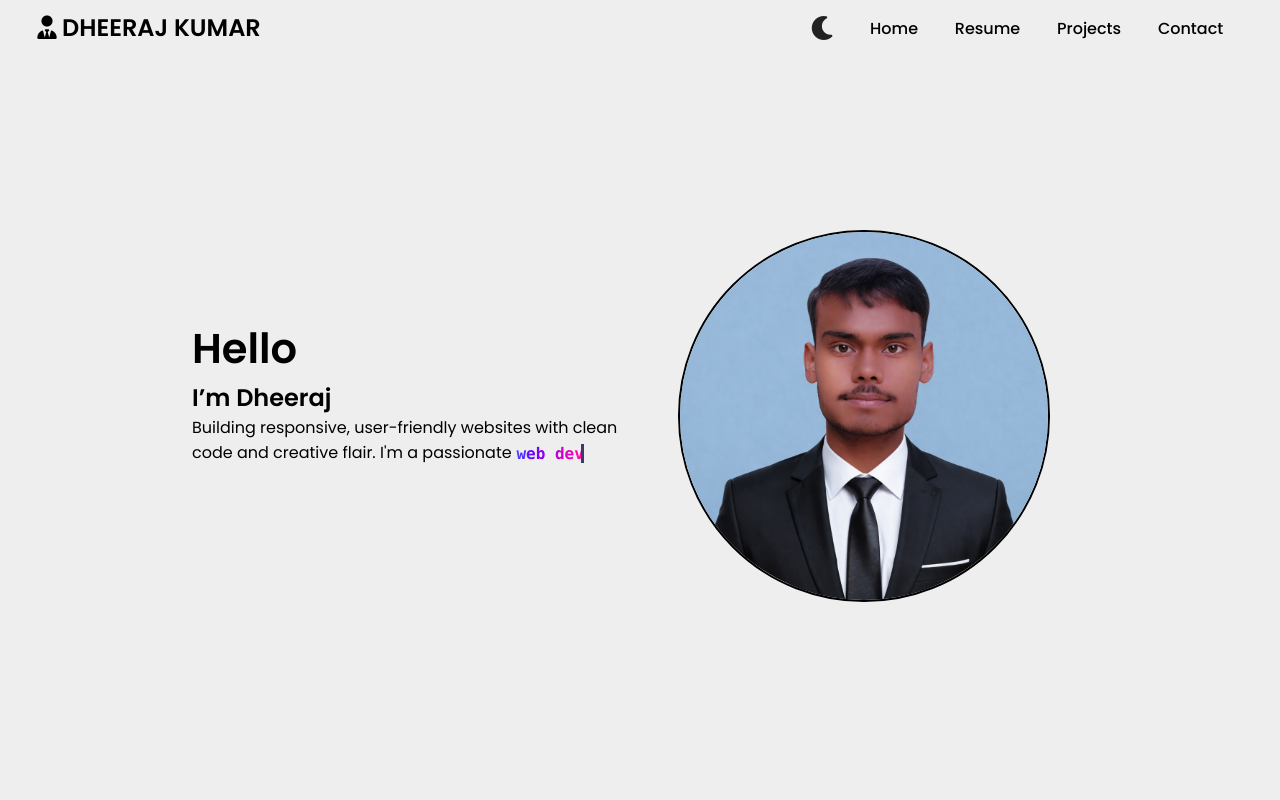
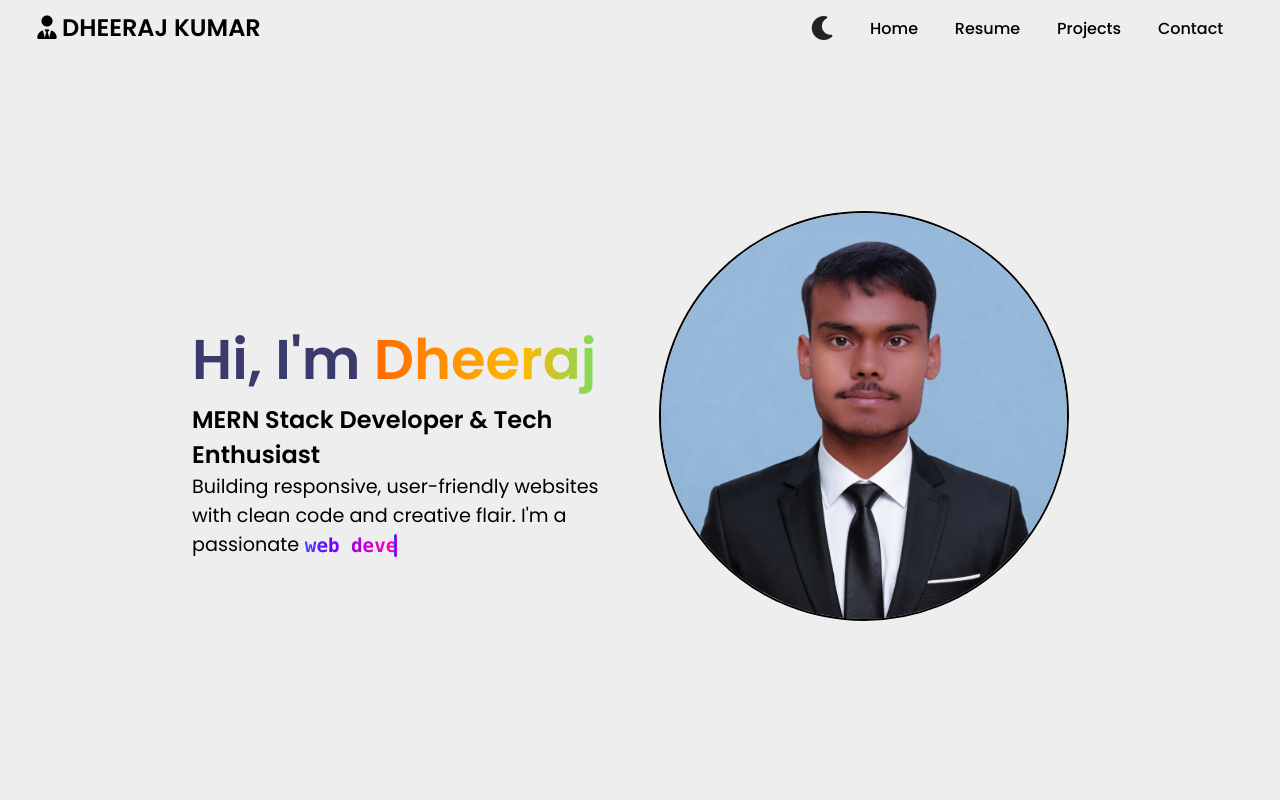
Before and after one commit to codeingmagic108/portfolieo1, a React (Create React App) app: page /Contact in a window 1280 px wide. Shown: the top 800 px of the page. Built offline with nearby package versions, Linux system fonts and the light colour scheme.

Commit message:
modify and upgrade home page

```diff
--- a/src/components/Home.js
+++ b/src/components/Home.js
@@ -9,8 +9,8 @@ export default function Home() {
     <div className={`about${isDark ? ' dark-mode' : ''}`}>
       <div className="about-box">
         <span className="left">
-          <span className="h11">Hello</span><br />
-          <span className="h22">I’m Dheeraj</span><br />
+          <span className="h11 h10">Hi, I'm </span><span className="h11 h111">Dheeraj</span><br />
+          <span className="h22">MERN Stack Developer & Tech Enthusiast</span><br />
           <div className="text">
             Building responsive, user-friendly websites with clean code and creative flair. I'm a passionate
             <span className="typeing-text">web developer...</span>
--- a/src/components/home.css
+++ b/src/components/home.css
@@ -39,13 +39,26 @@
     left:0;
     top:0;
 }
+.about .about-box .left .h10{
+    color:#3a3a6c;
+}
 .about .about-box .left .h11{
-    font-size: 5.6vh;
-    font-weight: 800;
+    font-size: 2.2rem;
+    font-weight: 1000;
+}
+.about .about-box .left .h111{
+    font-size: 2.2rem;
+    font-weight: 1000;
+    background: linear-gradient(90deg, #ff6a00, #ffb800, #00ffb8, #00b8ff, #6a00ff, #ff00b8, #ff6a00);
+    background-size: 400%;
+    -webkit-background-clip: text;
+    -webkit-text-fill-color: transparent;
+    background-clip: text;
+    text-fill-color: transparent;
 }
 .about .about-box .left .h22{
-    font-size: 3.2vh;
-    font-weight: 550;
+    font-size: 1.2rem;
+    font-weight: 400;
 }
 .about .about-box .left .text{
     font-size: .9em;
@@ -55,8 +68,8 @@
 }
 @keyframes typing {
     0% { width: 0 }
-    40% { width: 14ch }
-    60% { width: 14ch }
+    40% { width: 17ch }
+    60% { width: 17ch }
     100% { width: 0 }
 }
 @keyframes blink {
@@ -73,15 +86,29 @@
     line-height: inherit;
     overflow: hidden;
     white-space: nowrap;
-    border-right: 3.5px solid #3a3a6c;
-    width: 14ch;
-    animation: typing 2.8s steps(14, end) 0.5s infinite normal both, blink 0.8s step-end infinite alternate, gradient-typing 4s linear infinite;
+    width: 17ch;
+    animation: typing 2.8s steps(17, end) 0.5s infinite normal both, blink 0.8s step-end infinite alternate, gradient-typing 4s linear infinite;
     background: linear-gradient(90deg, #ff6a00, #ffb800, #00ffb8, #00b8ff, #6a00ff, #ff00b8, #ff6a00);
     background-size: 400%;
     -webkit-background-clip: text;
     -webkit-text-fill-color: transparent;
     background-clip: text;
     text-fill-color: transparent;
+    position: relative;
+}
+
+.about .about-box .left .text .typeing-text::after {
+    content: '';
+    display: inline-block;
+    position: absolute;
+    right: 0;
+    top: 0;
+    height: 100%;
+    width: 3.5px;
+    background: linear-gradient(90deg, #ff6a00, #ffb800, #00ffb8, #00b8ff, #6a00ff, #ff00b8, #ff6a00);
+    background-size: 400%;
+    animation: gradient-typing 4s linear infinite, blink 0.8s step-end infinite alternate;
+    border-radius: 2px;
 }
 
 @keyframes gradient-typing {
@@ -128,73 +155,140 @@
 body.dark-mode .about .about-box .right img {
     border: 2px solid #fff !important;
 }
-@media(width<3300px){
+@media (width<4100px) {
+    .about .about-box{
+        width: 60vw;
+    }
+    .about .about-box .left{
+        width: 33vw;
+        top:8vh;
+    }
+    .about .about-box .left .h11{
+    font-size: 4.2rem;
+     }
+    .about .about-box .left .h22{
+    font-size: 2.3rem;
+    }
     .about .about-box .left .text{
-    font-size: 1.1em;
+    font-size: 1.8rem;
+    }
+
+    .about .about-box .right img{
+
+    width:22vw;
+    }
 }
+@media(width<3500px){
+    .about .about-box{
+        width: 63vw;
+    }.about .about-box .left{
+        width: 33vw;
+        top:6vh;
+    }
+    .about .about-box .left .h11{
+    font-size: 4.2rem;
+     }
+    .about .about-box .left .h22{
+    font-size: 2.3rem;
+    }
+    .about .about-box .left .text{
+    font-size: 1.8rem;
+    }
 .about .about-box .right img{
     margin-bottom:11vh;
+    width:30vw;
 }
 }
 @media(width<2800px){
+    .about .about-box{
+        width: 60vw;
+    }
+    .about .about-box .left{
+        width: 35vw;
+        top:6vh;
+    }
     .about .about-box .left .h11{
-    font-size: 5.0vh;
+    font-size: 4.1rem;
     font-weight: 800;
    }
    .about .about-box .left .h22{
-    font-size: 3.0vh;
+    font-size: 2.0rem;
     font-weight: 550;
   }
+   .about .about-box .right img{
+    width:28vw;
+    }
+
 }
 @media(width<2400px){
+    .about .about-box .left{
+        width: 30vw;
+    }
     .about .about-box .left .h11{
-    font-size: 4.8vh;
+    font-size: 3.5rem;
    }
    .about .about-box .left .h22{
-    font-size: 2.8vh;
+    font-size: 1.6rem;
   }
   .about .about-box .left .text{
-    font-size: 1em;
+    font-size: 1.3rem;
 }
 .about .about-box .right img{
     margin-bottom:15vh;
+    width:40vh;
 }
 }
 @media(width<2100px){
     .about .about-box .left .h11{
-    font-size: 6.6vh;
+    font-size: 3.9rem;
    }
    .about .about-box .left .h22{
-    font-size: 3.6vh;
+    font-size: 1.6rem;
   }
   .about .about-box .left .text{
-    font-size: 1.3em;
+    font-size: 1.3rem;
 }
 .about .about-box{
     width:70vw;
     height:50vh;
     margin:15% 15% 15% 15%;
 
-}.about .about-box .left{
+}
+.about .about-box .left{
     width:35vw;
     height:50vh;
-    top:6vh;
+    top:10vh;
 }
 .about .about-box .right{
     width:35vw;
     height:50vh;
     right:0;
 }
+.about .about-box .right img{
+    width:32vw;
+    /* margin-bottom:0vh; */
+}
+}
+@media(width<1850px){
+    .about .about-box .left .h11{
+    font-size: 3.6rem;
+   }
+   .about .about-box .left .h22{
+    font-size: 1.6rem;
+  }
+  .about .about-box .left .text{
+    font-size: 1.3rem;
+}
 }
 @media(width<1600px){
     .about .about-box .left .h11{
-    font-size: 5.2vh;
+    font-size: 3.5rem;
    }
    .about .about-box .left .h22{
-    font-size: 3.0vh;
+    font-size: 1.5rem;
   }
   .about .about-box .left .text{
-    font-size: 1em;
+    font-size: 1.2rem;
 }
 .about .about-box .left{
     top:8vh;
@@ -202,10 +296,10 @@ body.dark-mode .about .about-box .right img {
 }
 @media(width<1200px){
     .about .about-box .left .h11{
-    font-size: 4.9vh;
+    font-size: 3.1rem;
    }
    .about .about-box .left .h22{
-    font-size: 2.7vh;
+    font-size: 1.2rem;
   }
   .about .about-box{
     width:80vw;
@@ -222,10 +316,10 @@ body.dark-mode .about .about-box .right img {
 }
 @media(width<1000px){
     .about .about-box .left .h11{
-    font-size: 4.5vh;
+    font-size: 2.2rem;
    }
    .about .about-box .left .h22{
-    font-size: 2.3vh;
+    font-size: 1.2rem;
   }
   .about .about-box .left .text{
     font-size: .9em;
@@ -248,10 +342,10 @@ body.dark-mode .about .about-box .right img {
 }
 @media (width<800px){
     .about .about-box .left .h11{
-    font-size: 4.0vh;
+    font-size: 2.2rem;
    }
    .about .about-box .left .h22{
-    font-size: 2.0vh;
+    font-size: 1.2rem;
   }
   .about .about-box .left .text{
     font-size: .8em;
@@ -264,7 +358,7 @@ body.dark-mode .about .about-box .right img {
 
 @media (width<700px){
     .about .about-box .left .h11{
-    font-size: 3.5vh;
+    font-size: 2.2rem;
    }
    .about .about-box{
     width:90vw;
@@ -290,10 +384,10 @@ body.dark-mode .about .about-box .right img {
 }
 @media (width<633px){
     .about .about-box .left .h11{
-    font-size: 3.2vh;
+    font-size: 2.2rem;
    }
    .about .about-box .left .h22{
-    font-size: 1.8vh;
+    font-size: 1.2rem;
   }
   .about .about-box .left .text{
     font-size: .9em;
@@ -313,29 +407,36 @@ body.dark-mode .about .about-box .right img {
     .about{
         position: relative;
         padding:1vh 6vw 1vh 6vw;
-    }.about .about-box{
+    }
+    .about .about-box{
         width:100vw;
         height:93vh;
         position: relative;
-
-    }.about .about-box .left{
+    }
+    .about .about-box .left{
         width:88vw;
-        height:40vh;
+        height:30vh;
         position:absolute;
-        top:2.5vh;
-    }.about .about-box .left .h11{
-        font-size: 5.0vh;
-       }
-       .about .about-box .left .h22{
-        font-size: 3.6vh;
-      }
-      .about .about-box .left .text{
-        font-size: 1.em;
+        top:45vh;
+        display: flex;
+        flex-direction: column;
+        justify-content: center;
+        align-items: center;
+        text-align: center;
+    }
+    .about .about-box .left .h11{
+        font-size: 2.2rem;
+    }
+    .about .about-box .left .h22{
+        font-size: 1.2rem;
+    }
+    .about .about-box .left .text{
+        font-size: 1.0rem;
     }
     .about .about-box .right{
         width:88vw;
         position:absolute;
-        top:43.5vh;
+        top:11vh;
         left:0vw;
         bottom:1vh;
     }
--- a/src/components/navbar.css
+++ b/src/components/navbar.css
@@ -85,7 +85,7 @@
     margin-right: 1.2rem;
 }
 
-@media (max-width: 660px) {
+@media (max-width: 720px) {
     .navbar{
         backdrop-filter:none;
     }
@@ -126,14 +126,31 @@
         transform: translateY(-8px) rotate(-45deg);
     }
 }
-@media (width<320px) {
-    .navbar-logo{
+
+@media (width<500px) {
+   .navbar-logo{
         font-size: 1rem;
     }
 }
-@media (width<254px) {
+
+@media (width<400px) {
+   .navbar-logo{
+        font-size: 0.9rem;
+    }
+}
+@media (width<320px) {
     .navbar-logo{
-        font-size: 5vw;
+        font-size: 0.8rem;
+    }
+}
+@media (width<281px) {
+    .navbar-logo{
+        font-size: 0.7rem;
+    }
+}
+@media (width<270px) {
+    .navbar-logo{
+        font-size: 0.5rem;
     }
 }
 
```
